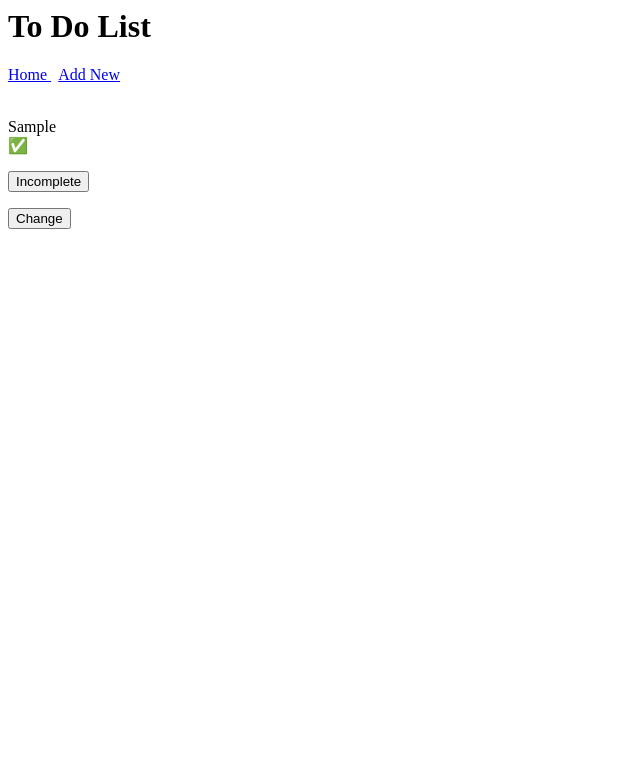
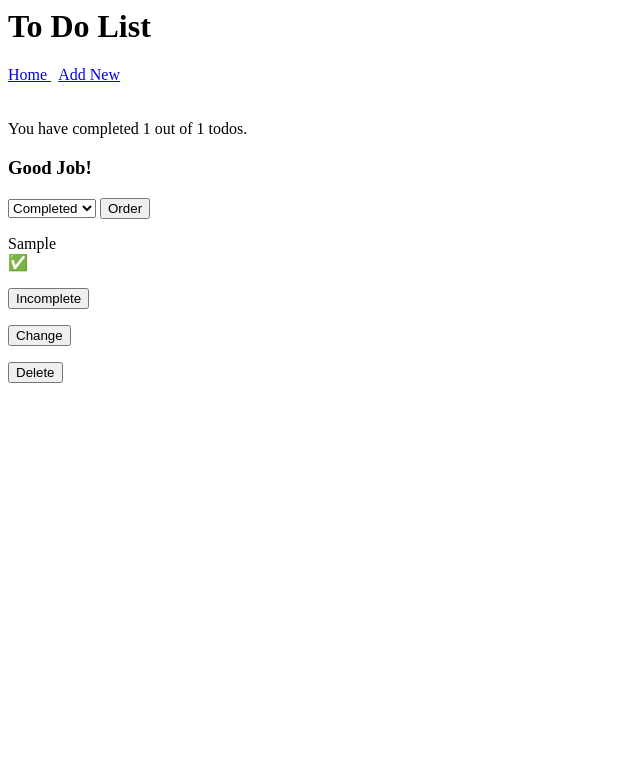
Before and after one commit to ryanpurchase288/todoList, a Flask app: page / in a window 1280 px wide. Shown: the top 783 px of the page, without its empty margins (0-640 px from the left). Run offline with Flask 2, Linux system fonts and the light colour scheme; tables that the repository leaves empty hold one stand-in row (values such as "Sample post").

Commit message:
completed to do list tasks

```diff
--- a/application/forms.py
+++ b/application/forms.py
@@ -1,5 +1,5 @@
 from flask_wtf import FlaskForm
-from wtforms import StringField,  SubmitField
+from wtforms import StringField,  SubmitField, SelectField
 from wtforms.validators import DataRequired, ValidationError
 from application.models import ToDoList
 
@@ -18,3 +18,15 @@ class ToDoForm(FlaskForm):
         ,ToDoCheck(message='You have repeated a to do')
         ])
     submit =SubmitField('Submit')
+
+
+class OrderTodo(FlaskForm):
+    order_with = SelectField('Order With',
+        choices=[
+            ("complete", "Completed"),
+            ("new", "Recent"),
+            ("old", "Old"),
+            ('incomplete', "Incomplete")
+        ]
+    )
+    submit = SubmitField('Order')
--- a/application/routes.py
+++ b/application/routes.py
@@ -1,11 +1,25 @@
 from flask import Flask, render_template, redirect, url_for, request
 from application import app, db
 from application.models import ToDoList
-from application.forms import ToDoForm
+from application.forms import ToDoForm, OrderTodo
 
-@app.route('/')
+@app.route('/', methods=['POST', 'GET'])
 def index():
-    return render_template('index.html', todoList = ToDoList.query.all())
+    form = OrderTodo()
+    totals = {
+        "total": ToDoList.query.count(),
+        "total_completed": ToDoList.query.filter_by(complete=True).count()
+    }
+    if form.order_with.data == "new":
+        taskList = ToDoList.query.order_by(ToDoList.id.desc()).all()
+    elif form.order_with.data == "complete":
+        taskList = ToDoList.query.order_by(ToDoList.complete.desc()).all()
+    elif form.order_with.data == "incomplete":
+        taskList = ToDoList.query.order_by(ToDoList.complete).all()
+    else:
+        taskList = ToDoList.query.all()
+
+    return render_template('index.html' , taskList=taskList, form=form, totals=totals)
 
 @app.route('/add', methods=['POST', 'GET'])
 def add():
--- a/application/templates/index.html
+++ b/application/templates/index.html
@@ -1,7 +1,21 @@
 
                 {% extends 'layout.html' %}
 		{% block body %}
-                {% for tasks in todoList %}
+		 <br>
+                 You have completed {{ totals['total_completed'] }} out of {{ totals['total'] }} todos.
+    		{% if totals['total'] == 0 %}
+                 <h3>Add some todos</h3>
+		 {% elif totals['total_completed'] == totals['total'] %}
+		 <h3>Good Job!</h3>
+		 {% elif totals['total_completed'] <= totals['total'] - 3 %}
+		 <h3>You're falling behind!</h3>
+		 {% endif %}
+		 <form action="{{ url_for('index') }}" method='POST'>
+            	 {{ form.order_with }}
+            	 {{ form.submit }}
+        	 </form>
+
+                {% for tasks in taskList  %}
 		<p> {{ tasks.task}} <br> {% if  tasks.complete %}
 		&#9989
 		<form action='{{ url_for('incomplete', idNum=tasks.id) }}'>
@@ -15,6 +29,9 @@
            	<form action='{{ url_for('update', idNum=tasks.id) }}'>
                 <input type=submit value="Change">
                 </form>
+		<form action='{{ url_for('delete', idNum=tasks.id) }}'>
+           	<input type=submit value="Delete">
+                </form>
 		</p>
 		{% endfor %}
 		{% endblock body %}
```
